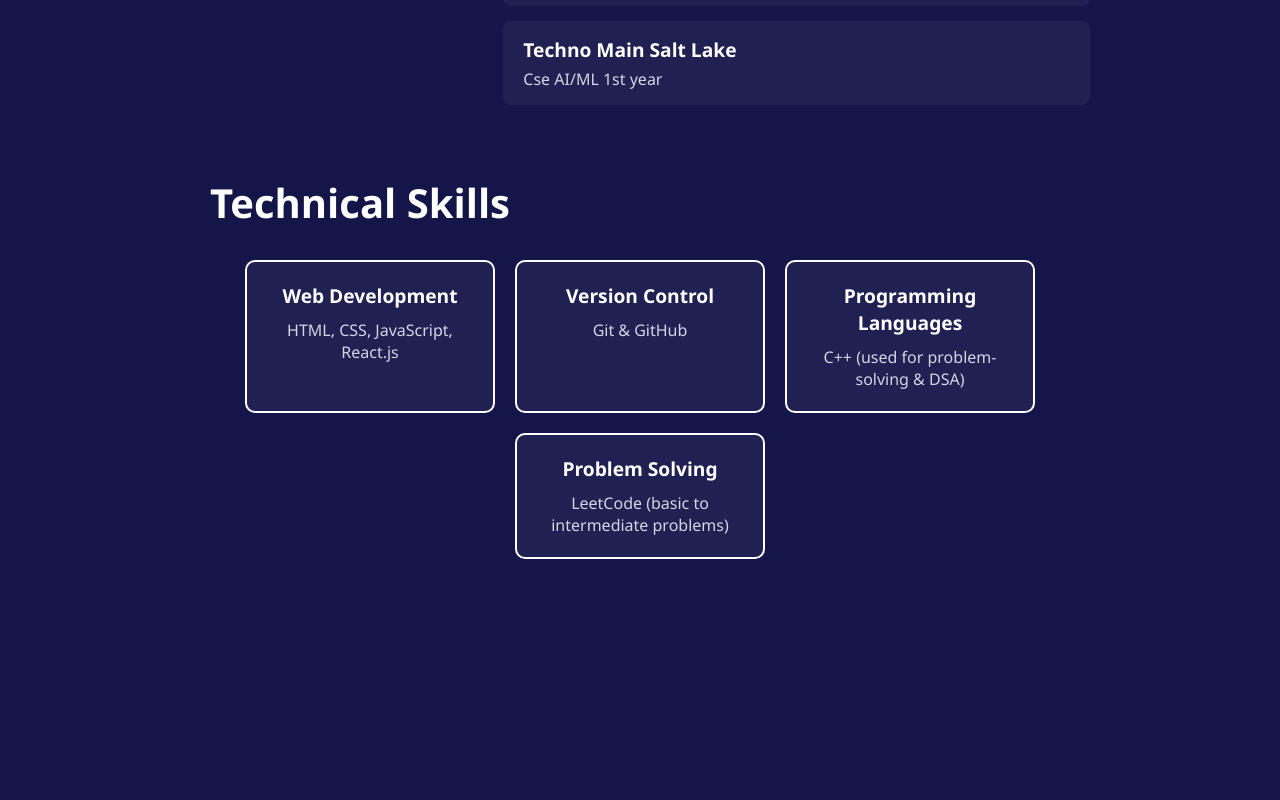
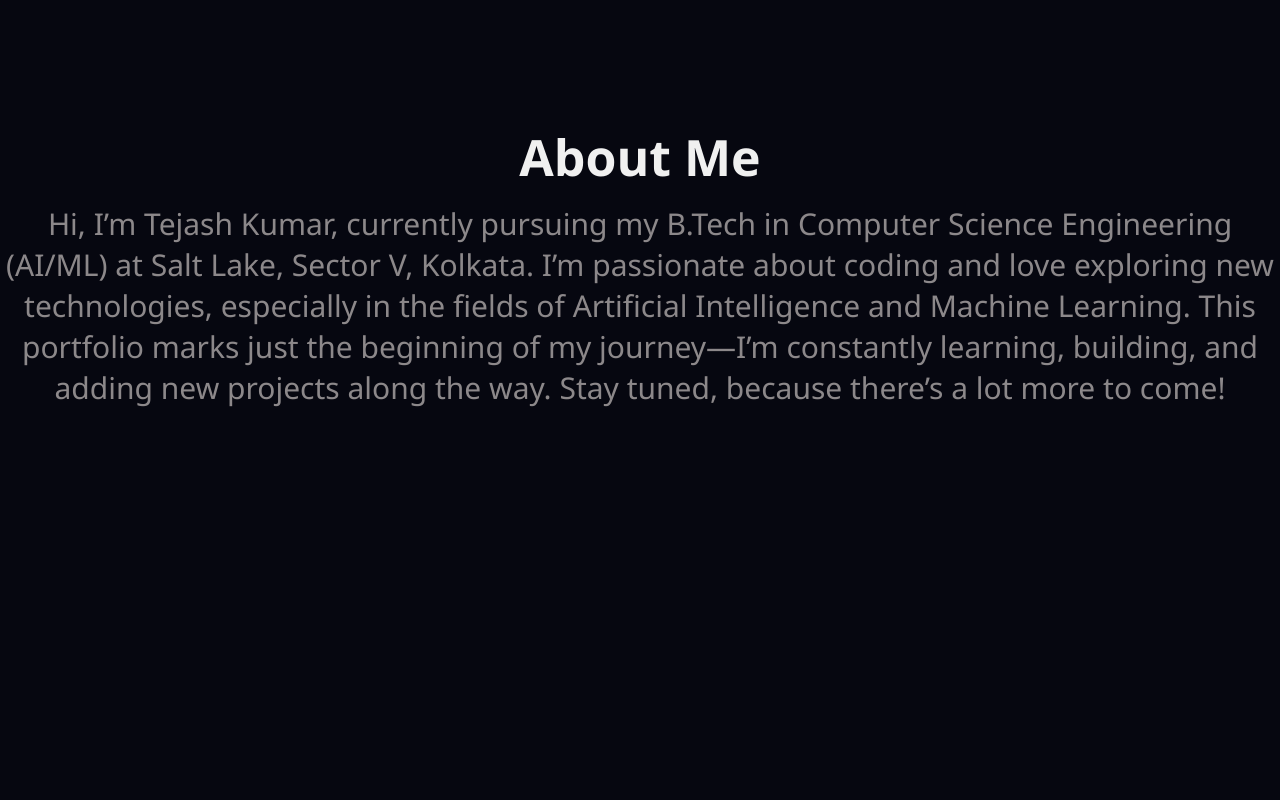
Before and after one commit to tejashhxd/Portfolio, a React (Create React App) app: page / in a window 1280 px wide. Shown: the part 740-1540 px from the top of the page. Before the commit the page ends 1319 px from the top, so only its background shows below. Built offline with nearby package versions, Linux system fonts and the light colour scheme.

Commit message:
final interface

```diff
--- /dev/null
+++ b/src/About.js
@@ -0,0 +1,20 @@
+import "./about.css";
+
+function app() {
+  return (
+    <div className="container">
+      <div id="headline">About Me</div>
+      <div id="content">
+        Hi, I’m Tejash Kumar, currently pursuing my B.Tech in Computer Science
+        Engineering (AI/ML) at Salt Lake, Sector V, Kolkata. I’m passionate
+        about coding and love exploring new technologies, especially in the
+        fields of Artificial Intelligence and Machine Learning. This portfolio
+        marks just the beginning of my journey—I’m constantly learning,
+        building, and adding new projects along the way. Stay tuned, because
+        there’s a lot more to come!
+      </div>
+    </div>
+  );
+}
+
+export default app;
--- a/src/App.css
+++ b/src/App.css
@@ -3,5 +3,5 @@ body {
 
   color: #f0f0f0;
   font-family: "Segoe UI", Tahoma, Geneva, Verdana, sans-serif;
-  background-color: rgb(20, 21, 73);
+  background-color: rgb(6, 7, 16);
 }
--- a/src/App.js
+++ b/src/App.js
@@ -3,12 +3,14 @@ import Header from "./Header";
 import Navbar from "./Navbar";
 import Content from './Content'
 import Skills from './Skills'
+import About from './About'
 
 function App() {
   return (
     <>
       <Navbar />
       <Header />
+      <About />
       <Content />
       <Skills />
     </>
--- a/src/Header.js
+++ b/src/Header.js
@@ -4,11 +4,11 @@ function app() {
   return (
     <div class="container">
       <h1>Hey, I'm Tejash</h1>
-      <div id="inner-txt">
+      {/* <div id="inner-txt">
         I’m passionate about coding and love exploring different fields in
         tech. Currently, I’m diving deep into AI and ML, excited to build and
         learn new things along the way
-      </div>
+      </div> */}
     </div>
   );
 }
--- /dev/null
+++ b/src/about.css
@@ -0,0 +1,24 @@
+.container {
+    display: flex;
+    flex-direction: column;
+    margin: 0;
+    padding: 0;
+    height: 100vh;
+
+}
+
+#headline {
+    text-align: center;
+    font-weight: 700;
+    font-size: 50px;
+    height: 10%;
+}
+
+#content {
+    display: flex;
+    text-align: center;
+    font-weight: lighter;
+    font-size: 30px;
+    color: rgba(174, 169, 169, 0.795);
+    height: 90%;
+}
--- a/src/header.css
+++ b/src/header.css
@@ -11,6 +11,7 @@
   flex-direction: column;
   justify-content: center;
   width: 100%;
+  height: 100vh;
   margin-top: 100px;
 }
 
```
